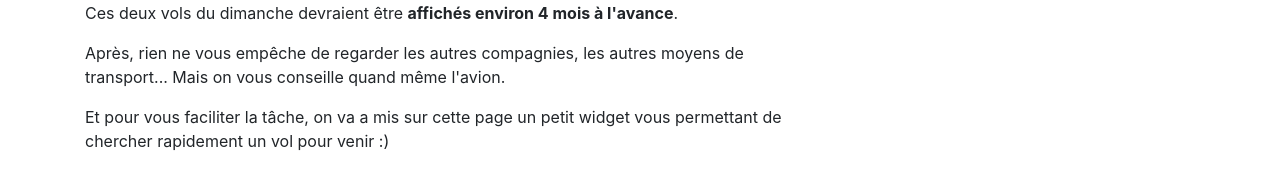
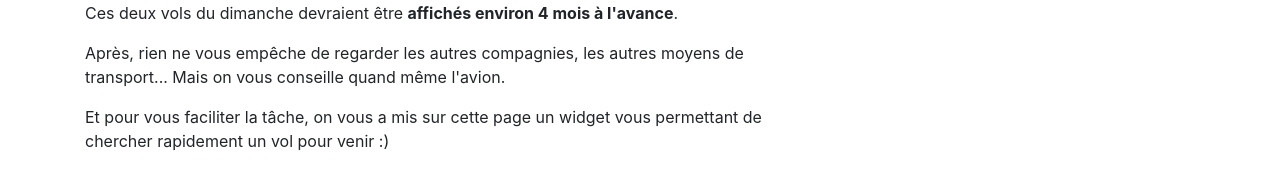
Before and after one commit to christophe-bazin/mariage, a Jekyll site: the page built from fr/venir-en-pologne.md, in a window 1280 px wide and 936 px high. Shown: the part 719-909 px from the top of the window. Built offline with Jekyll 4.4.1, drawn with Linux system fonts in a browser that asks for light colours; a script that is not in the unit is left out.

Commit message:
Correction de texte

```diff
--- a/fr/venir-en-pologne.md
+++ b/fr/venir-en-pologne.md
@@ -17,7 +17,7 @@
     </ul>
     <p>Ces deux vols du dimanche devraient être <strong>affichés environ 4 mois à l'avance</strong>.</p>
     <p>Après, rien ne vous empêche de regarder les autres compagnies, les autres moyens de transport... Mais on vous conseille quand même l'avion.</p>
-    <p>Et pour vous faciliter la tâche, on va a mis sur cette page un petit widget vous permettant de chercher rapidement un vol pour venir :)</p>
+    <p>Et pour vous faciliter la tâche, on vous a mis sur cette page un widget vous permettant de chercher rapidement un vol pour venir :)</p>
   </div>
 
   <div
```
